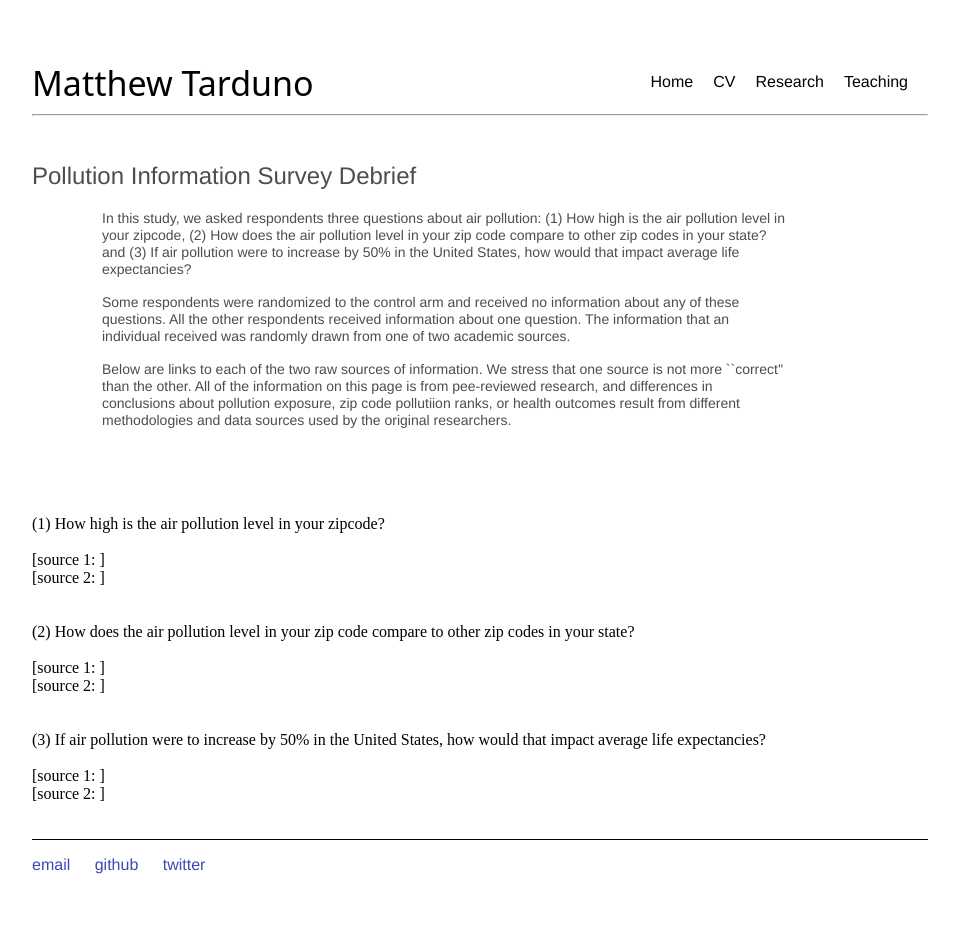
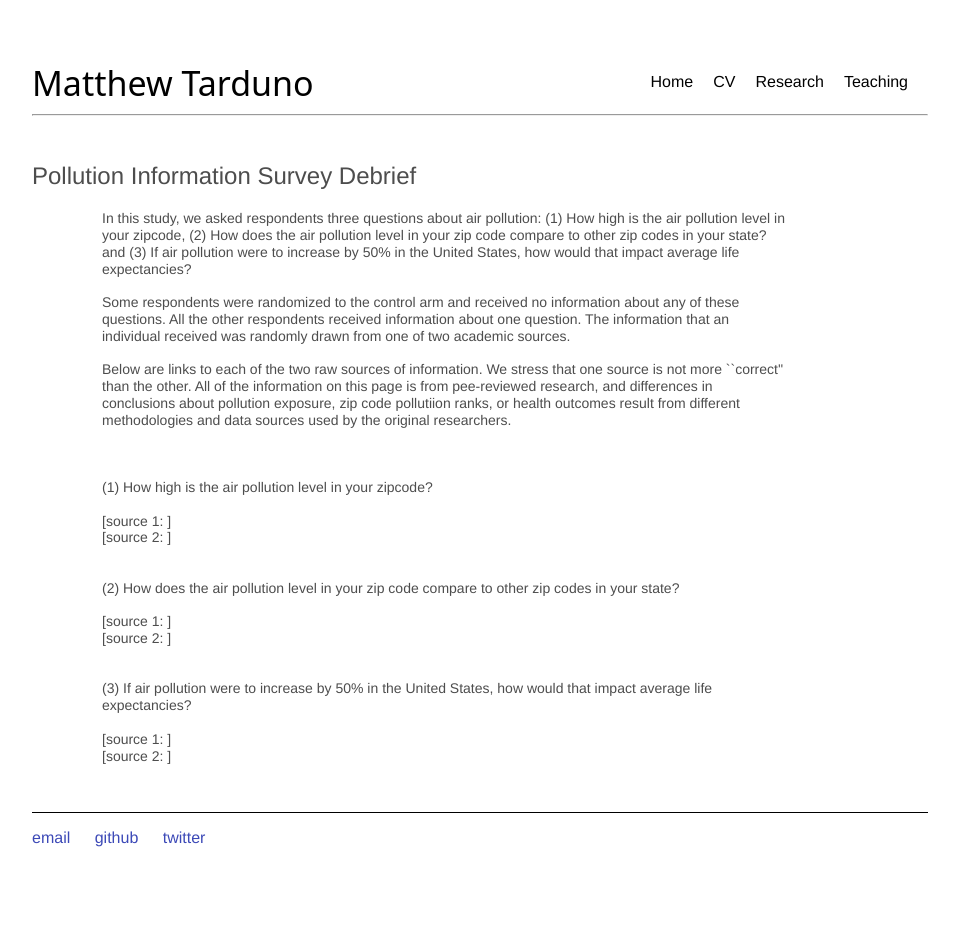
Before and after one commit to Matt-Tarduno/Matt-Tarduno.github.io, a Jekyll site: the page built from pollution_info_debrief/index.html, in a window 1280 px wide. Shown: the whole page, without its empty margins (160-1119 px from the left). Built offline with Jekyll 4.4.1, drawn with Linux system fonts in a browser that asks for light colours; after the commit the page ends 907 px from its top, so only the background shows below that.

```diff
--- a/pollution_info_debrief/index.html
+++ b/pollution_info_debrief/index.html
@@ -17,7 +17,7 @@ sitemap:
 Some respondents were randomized to the control arm and received no information about any of these questions. All the other respondents received information about one question. The information that an individual received was randomly drawn from one of two academic sources.
 		<br>
 		<br>
-Below are links to each of the two raw sources of information. We stress that one source is not more ``correct'' than the other. All of the information on this page is from pee-reviewed research, and differences in conclusions about pollution exposure, zip code pollutiion ranks, or health outcomes result from different methodologies and data sources used by the original researchers.</p>
+Below are links to each of the two raw sources of information. We stress that one source is not more ``correct'' than the other. All of the information on this page is from pee-reviewed research, and differences in conclusions about pollution exposure, zip code pollutiion ranks, or health outcomes result from different methodologies and data sources used by the original researchers.
 <br>
 <br>
 <br>
@@ -49,6 +49,7 @@ Below are links to each of the two raw sources of information. We stress that on
 [source 2: ]<br>
 <br>
 <br>
+</p>
 
 
 
```
